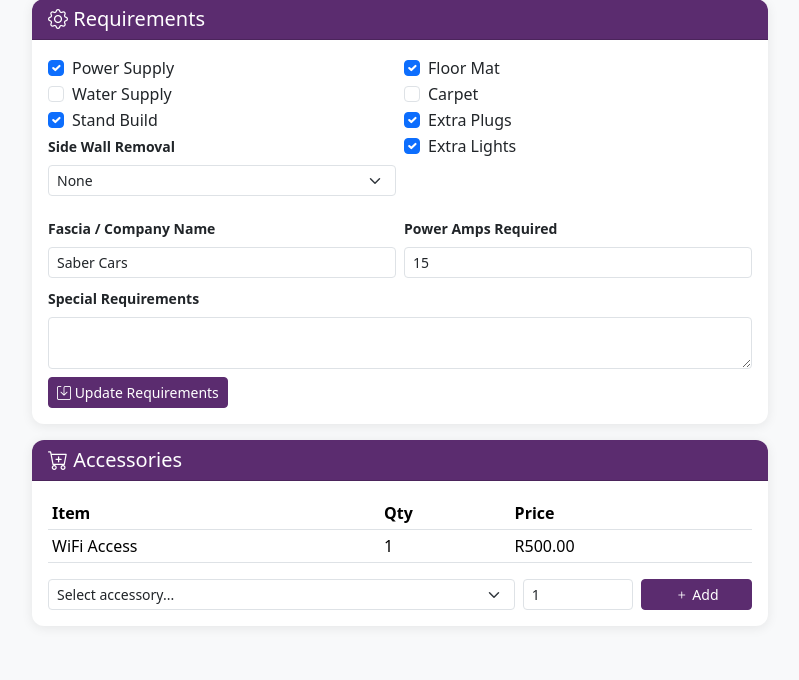
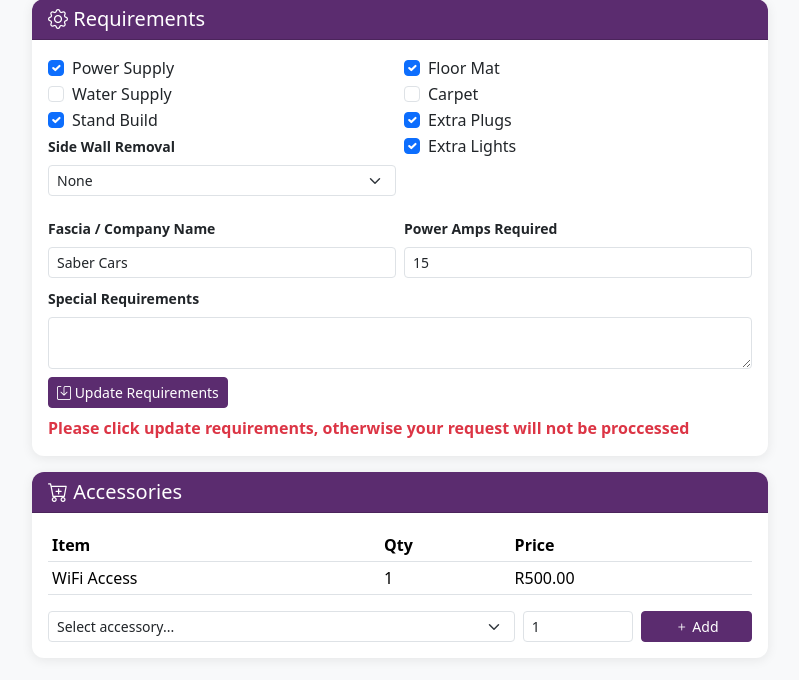
Before and after one commit to mogalia786/alansaar_erp, a Django app: page /bookings/21/ in a window 1280 px wide. Shown: the part 815-1495 px from the top of the page, without its empty margins (50-849 px from the left). Run offline with Django 5.2, Linux system fonts and the light colour scheme; a user stored in the database is signed in; data comes from the database, SQL or seed files in the repository; data that the repository does not hold is empty.

Commit message:
Add bold red warning next to Update Requirements on exhibitor booking screen

```diff
--- a/templates/bookings/detail.html
+++ b/templates/bookings/detail.html
@@ -121,7 +121,10 @@
                             <textarea class="form-control form-control-sm" name="special_requirements" rows="2">{{ booking.special_requirements }}</textarea>
                         </div>
                         {% if booking.status == 'pending' or booking.status == 'approved' %}
-                        <button type="submit" class="btn btn-purple btn-sm mt-2"><i class="bi bi-save"></i> Update Requirements</button>
+                        <div class="d-flex flex-wrap align-items-center gap-2 mt-2">
+                            <button type="submit" class="btn btn-purple btn-sm"><i class="bi bi-save"></i> Update Requirements</button>
+                            <span class="fw-bold text-danger">Please click update requirements, otherwise your request will not be proccessed</span>
+                        </div>
                         {% endif %}
                     </form>
                 </div>
```
